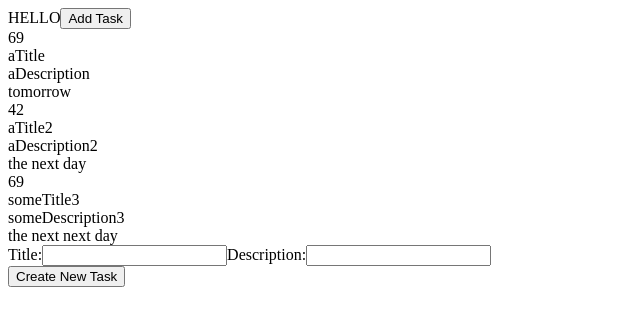
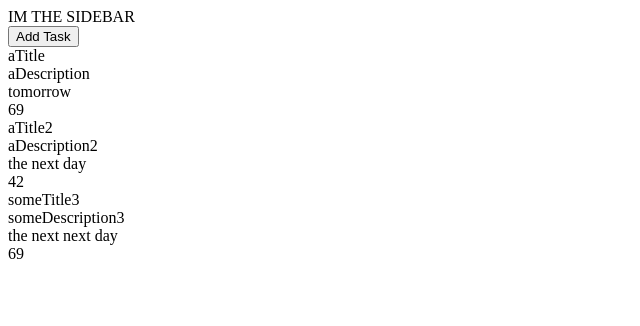
Before and after one commit to tediferJones/odin-todo-list, a website built with webpack: page dist/index.html in a window 1280 px wide. Shown: the whole page, without its empty margins (0-640 px from the left). Built offline with nearby package versions, Linux system fonts and the light colour scheme.

Commit message:
switched from DOMAppendToDoItem to DOMDisplayItems

```diff
--- a/src/DOMCreateForm.js
+++ b/src/DOMCreateForm.js
@@ -1,8 +1,7 @@
 const DOMCreateForm = (() => {
-    // console.log('MAKE A FORM')
-
     const inputForm = document.createElement('div')
     inputForm.classList.add('inputForm')
+    inputForm.classList.add('hidden')
 
     const formContainer = document.createElement('form')
     formContainer.classList.add('formContainer')
@@ -16,6 +15,10 @@ const DOMCreateForm = (() => {
     titleInput.setAttribute('type', 'text')
     titleInput.setAttribute('id', 'title')
     titleInput.setAttribute('name', 'title')
+
+    // REMOVE ME
+    titleInput.setAttribute('value', 'sometitle')
+
     formContainer.appendChild(titleInput)
 
     const descriptionLabel = document.createElement('label')
@@ -27,15 +30,44 @@ const DOMCreateForm = (() => {
     descriptionInput.setAttribute('type', 'text')
     descriptionInput.setAttribute('id', 'description')
     descriptionInput.setAttribute('name', 'description')
+
+    // REMOVE ME
+    descriptionInput.setAttribute('value', 'someDescription')
+
     formContainer.appendChild(descriptionInput)
 
+    const dueDateLabel = document.createElement('label')
+    dueDateLabel.setAttribute('for', 'dueDate')
+    dueDateLabel.textContent = 'Due Date:'
+    formContainer.appendChild(dueDateLabel)
+
+    const dueDateInput = document.createElement('input')
+    dueDateInput.setAttribute('type', 'text')
+    dueDateInput.setAttribute('id', 'dueDate')
+    dueDateInput.setAttribute('name', 'dueDate')
+
+    // REMOVE ME
+    dueDateInput.setAttribute('value', 'Tomorrow')
+
+    formContainer.appendChild(dueDateInput)
+
+    const priorityLabel = document.createElement('label')
+    priorityLabel.setAttribute('for', 'priorityLabel')
+    priorityLabel.textContent = 'Priority:'
+    formContainer.appendChild(priorityLabel)
+
+    const priorityInput = document.createElement('input')
+    priorityInput.setAttribute('type', 'text')
+    priorityInput.setAttribute('id', 'priority')
+    priorityInput.setAttribute('name', 'priority')
+
+    // REMOVE ME
+    priorityInput.setAttribute('value', 1)
+
+    formContainer.appendChild(priorityInput)
+
     inputForm.appendChild(formContainer)
-
-    const createNewTask = document.createElement('button')
-    createNewTask.textContent = 'Create New Task'
-    inputForm.appendChild(createNewTask)
-
-    document.querySelector('#content').appendChild(inputForm)
+    document.querySelector('.mainContent').appendChild(inputForm)
 })
 
 export default DOMCreateForm;
--- /dev/null
+++ b/src/DOMCreateSidebar.js
@@ -0,0 +1,11 @@
+const DOMCreateSidebar = (() => {
+    console.log('SIDEBAR')
+
+    const sidebar = document.createElement('div')
+    sidebar.classList.add('sidebar')
+    sidebar.textContent = 'IM THE SIDEBAR'
+
+    document.querySelector('#content').prepend(sidebar)
+})
+
+export default DOMCreateSidebar;
--- /dev/null
+++ b/src/DOMDisplayToDoItems.js
@@ -0,0 +1,21 @@
+const DOMDisplayToDoItems = ((toDoArray) => {
+    if (document.querySelector('.toDoItems')) {
+        document.querySelector('.mainContent').removeChild(document.querySelector('.toDoItems'))
+    }
+    const toDoItems = document.createElement('div')
+    toDoItems.classList.add('toDoItems')
+    for (let i in toDoArray) {
+        let toDoItem = document.createElement('div')
+        toDoItem.classList.add('toDoItem')
+        for (let key in toDoArray[i]) {
+            let itemAttr = document.createElement('div')
+            itemAttr.classList.add(`${key}`)
+            itemAttr.textContent = toDoArray[i][key]
+            toDoItem.appendChild(itemAttr)
+        }
+        toDoItems.appendChild(toDoItem)
+    }
+    document.querySelector('.mainContent').appendChild(toDoItems)
+})
+
+export default DOMDisplayToDoItems
--- a/src/index.js
+++ b/src/index.js
@@ -1,24 +1,43 @@
 import './style.css';
 import CreateToDoItem from './createToDoItem.js';
-import DOMAppendToDoItem from './DOMAppendToDoItem.js';
-import DOMCreateForm from './DOMCreateForm';
+// import DOMAppendToDoItem from './DOMAppendToDoItem.js'; DEPRECIATED
+import DOMDisplayToDoItems from './DOMDisplayToDoItems.js';
+import DOMCreateForm from './DOMCreateForm.js';
+import DOMCreateSidebar from './DOMCreateSidebar.js'
 
-document.querySelector('#content').textContent = 'HELLO'
-
-const addToDo = document.createElement('button')
-addToDo.classList.add('addToDo')
-addToDo.textContent = 'Add Task'
-addToDo.addEventListener('click', () => {
-    // need to create a form somewhere,
-    // toggle 'display: hidden' to show/hide the form on button click
-})
-document.querySelector('#content').appendChild(addToDo)
-
-// console.log(CreateToDoItem('aTitle', 'aDescription', 'tomorrow', 1))
-DOMAppendToDoItem(CreateToDoItem('aTitle', 'aDescription', 'tomorrow', 69))
-DOMAppendToDoItem(CreateToDoItem('aTitle2', 'aDescription2', 'the next day', 42))
-DOMAppendToDoItem(CreateToDoItem('someTitle3', 'someDescription3', 'the next next day', 69))
-
+// inital DOM Setup
+DOMCreateSidebar()
+const mainContent = document.createElement('div')
+mainContent.classList.add('mainContent')
+document.querySelector('#content').appendChild(mainContent)
 DOMCreateForm()
 
-// console.log('dooky')
+const addTask = document.createElement('button')
+addTask.classList.add('addTask')
+addTask.textContent = 'Add Task'
+addTask.addEventListener('click', () => {
+    document.querySelector('.inputForm').classList.toggle('hidden')
+})
+document.querySelector('.mainContent').appendChild(addTask)
+
+const createNewTask = document.createElement('button')
+createNewTask.classList.add('createNewTask')
+createNewTask.textContent = 'Create New Task'
+createNewTask.addEventListener('click', () => {
+    // still needs to have input sanitized, new DOMAppend call in if/else statement
+    let title = document.querySelector('form').title.value
+    let description = document.querySelector('form').description.value
+    let dueDate = document.querySelector('form').dueDate.value
+    let priority = document.querySelector('form').priority.value
+
+    myToDos.push(CreateToDoItem(title, description, dueDate, priority))
+    DOMDisplayToDoItems(myToDos)
+    document.querySelector('form').reset()
+})
+document.querySelector('.inputForm').appendChild(createNewTask)
+
+let myToDos = []
+myToDos.push(CreateToDoItem('aTitle', 'aDescription', 'tomorrow', 69))
+myToDos.push(CreateToDoItem('aTitle2', 'aDescription2', 'the next day', 42))
+myToDos.push(CreateToDoItem('someTitle3', 'someDescription3', 'the next next day', 69))
+DOMDisplayToDoItems(myToDos)
--- a/src/style.css
+++ b/src/style.css
@@ -1,3 +1,7 @@
 #content {
     /* color: red; */
 }
+
+.hidden {
+    display: none;
+}
--- a/webpack.config.js
+++ b/webpack.config.js
@@ -6,6 +6,7 @@ module.exports = {
         filename: 'main.js',
         path: path.resolve(__dirname, 'dist'),
     },
+    devtool: 'inline-source-map',
     module: {
         rules: [
             {
```
Also changed, not shown: dist/main.js.
